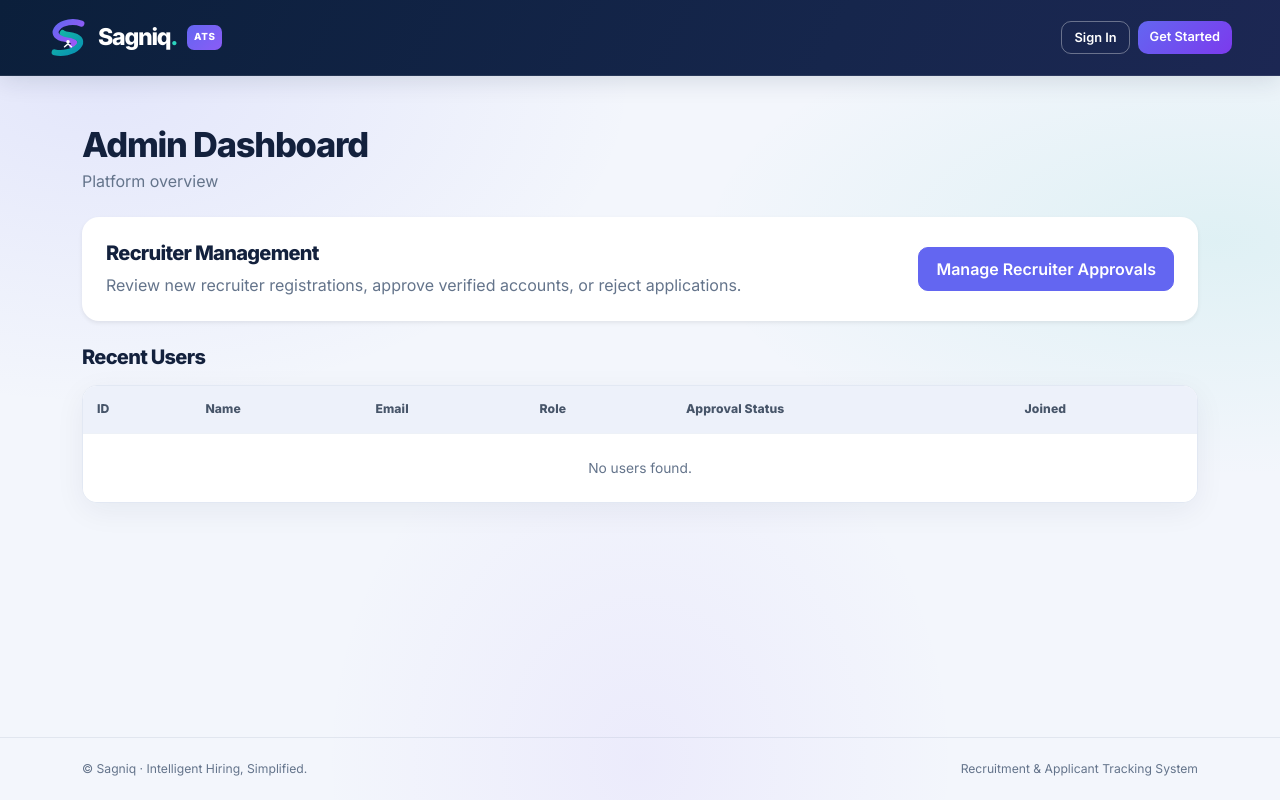
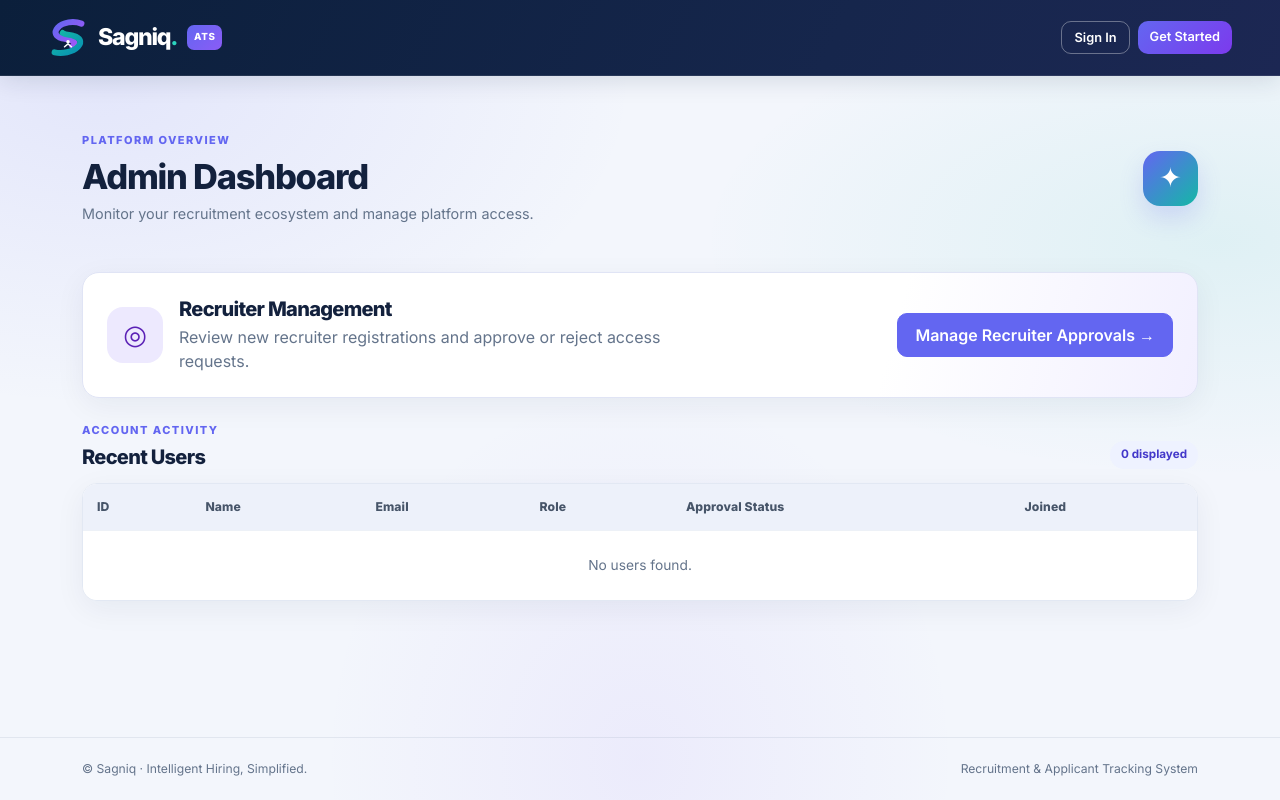
Before and after one commit to Sagnik194/Enterprise-Recruitment-ATS, a FastAPI app: template app/templates/admin.html in a window 1280 px wide. Run offline with FastAPI, Linux system fonts and the light colour scheme; the template is opened without the code that fills it, so the values that code supplies are empty; parts of the project's set-up code (start-up, migrations or seed data) failed here and were passed over.

Commit message:
Redesign Sagniq admin and recruiter dashboards

```diff
--- a/app/static/css/style.css
+++ b/app/static/css/style.css
@@ -914,3 +914,19 @@ details summary::-webkit-details-marker {
         min-height: 0;
     }
 }
+/* Sagniq dashboard enhancements: append to style.css */
+.sagniq-page-header{display:flex;align-items:center;justify-content:space-between;flex-wrap:wrap;gap:18px;margin-bottom:26px;padding:8px 0 14px}
+.sagniq-page-header h2{margin:7px 0 6px}.sagniq-page-header p{margin:0;font-size:.9rem}
+.sagniq-kicker{display:block;color:#6366f1;font-size:.69rem;font-weight:800;letter-spacing:.13em;text-transform:uppercase}
+.sagniq-header-icon{display:grid;place-items:center;width:55px;height:55px;border-radius:17px;background:linear-gradient(135deg,#6366f1,#14b8a6);color:white;font-size:1.7rem;box-shadow:0 12px 25px #6366f130}
+.sagniq-metric{height:100%;min-height:144px;border-top:3px solid #818cf8}
+.sagniq-metric-top{display:flex;align-items:center;justify-content:space-between;gap:8px}
+.sagniq-metric-symbol{display:grid;place-items:center;width:36px;height:36px;border-radius:11px;background:#eef2ff;color:#6366f1;font-size:1.25rem}
+.sagniq-metric h2{margin-top:7px}.sagniq-metric-caption{display:block;color:#94a3b8;font-size:.74rem;margin-top:5px}
+.sagniq-feature-card{background:linear-gradient(105deg,#fff 0%,#fff 72%,#f2f0ff 100%);border:1px solid #e0e4f5!important}
+.sagniq-feature-icon{display:grid;place-items:center;flex:0 0 56px;height:56px;border-radius:16px;background:#ede9fe;color:#5b21b6;font-size:1.7rem}
+.sagniq-section-heading{display:flex;justify-content:space-between;align-items:end;flex-wrap:wrap;gap:12px;margin-bottom:14px}
+.sagniq-section-heading h4{margin:6px 0 0}.sagniq-section-title{margin:25px 0 14px}
+.sagniq-count{display:inline-block;background:#eef2ff;color:#4338ca;border-radius:20px;padding:5px 11px;font-size:.73rem;font-weight:700}
+.sagniq-role{display:inline-block;padding:5px 9px;background:#f1f5f9;border-radius:8px;font-size:.77rem;font-weight:650;color:#334155}
+@media(max-width:575.98px){.sagniq-header-icon{display:none}.sagniq-page-header{margin-bottom:17px}.sagniq-metric{min-height:116px}.sagniq-feature-card .card-body{padding:19px}}
--- a/app/templates/admin.html
+++ b/app/templates/admin.html
@@ -1,193 +1,15 @@
-
 {% extends 'base.html' %}
-
+{% block title %}Admin Dashboard | Sagniq{% endblock %}
 {% block content %}
-
-<!-- ====================================== -->
-<!-- ADMIN DASHBOARD HEADER -->
-<!-- ====================================== -->
-
-<div class="d-flex justify-content-between align-items-center mb-3">
-    <div>
-        <h2 class="mb-1">Admin Dashboard</h2>
-        <p class="text-muted mb-0">
-            Platform overview
-        </p>
-    </div>
+<header class="sagniq-page-header"><div><span class="sagniq-kicker">PLATFORM OVERVIEW</span><h2>Admin Dashboard</h2><p class="text-muted">Monitor your recruitment ecosystem and manage platform access.</p></div><span class="sagniq-header-icon" aria-hidden="true">✦</span></header>
+<div class="row g-3 mb-4">
+{% for name, value in stats.items() %}
+<div class="col-6 col-lg-3"><div class="stat-card sagniq-metric"><div class="sagniq-metric-top"><small>{{ name|title }}</small><span class="sagniq-metric-symbol" aria-hidden="true">{{ {'users':'◎','jobs':'▣','applications':'▤','interviews':'◷'}.get(name,'✦') }}</span></div><h2>{{ value }}</h2><span class="sagniq-metric-caption">Total {{ name|lower }}</span></div></div>
+{% endfor %}
 </div>
-
-
-<!-- ====================================== -->
-<!-- PLATFORM STATISTICS -->
-<!-- ====================================== -->
-
-<div class="row g-3 mb-4">
-
-    {% for name, value in stats.items() %}
-
-    <div class="col-md-3">
-        <div class="stat-card">
-            <small>{{ name|title }}</small>
-            <h2>{{ value }}</h2>
-        </div>
-    </div>
-
-    {% endfor %}
-
-</div>
-
-
-<!-- ====================================== -->
-<!-- PHASE 11: RECRUITER MANAGEMENT -->
-<!-- ====================================== -->
-
-<div class="card shadow-sm border-0 mb-4">
-
-    <div class="card-body p-4">
-
-        <div class="d-flex flex-wrap justify-content-between align-items-center gap-3">
-
-            <div>
-                <h4 class="mb-2">
-                    Recruiter Management
-                </h4>
-
-                <p class="text-muted mb-0">
-                    Review new recruiter registrations,
-                    approve verified accounts,
-                    or reject applications.
-                </p>
-            </div>
-
-            <a href="/admin/recruiters"
-               class="btn btn-primary">
-
-                Manage Recruiter Approvals
-
-            </a>
-
-        </div>
-
-    </div>
-
-</div>
-
-
-<!-- ====================================== -->
-<!-- RECENT USERS -->
-<!-- ====================================== -->
-
-<div class="d-flex justify-content-between align-items-center mb-3">
-
-    <h4 class="mb-0">
-        Recent Users
-    </h4>
-
-</div>
-
-
-<div class="table-responsive">
-
-    <table class="table table-hover align-middle">
-
-        <thead>
-            <tr>
-                <th>ID</th>
-                <th>Name</th>
-                <th>Email</th>
-                <th>Role</th>
-                <th>Approval Status</th>
-                <th>Joined</th>
-            </tr>
-        </thead>
-
-        <tbody>
-
-            {% for u in users %}
-
-            <tr>
-
-                <td>
-                    {{ u.id }}
-                </td>
-
-                <td>
-                    {{ u.full_name }}
-                </td>
-
-                <td>
-                    {{ u.email }}
-                </td>
-
-                <td>
-                    {{ u.role|title }}
-                </td>
-
-                <!-- APPROVAL STATUS -->
-
-                <td>
-
-                    {% if u.role == "recruiter" %}
-
-                        {% if u.approval_status == "approved" %}
-
-                            <span class="badge bg-success">
-                                Approved
-                            </span>
-
-                        {% elif u.approval_status == "pending" %}
-
-                            <span class="badge bg-warning text-dark">
-                                Pending
-                            </span>
-
-                        {% elif u.approval_status == "rejected" %}
-
-                            <span class="badge bg-danger">
-                                Rejected
-                            </span>
-
-                        {% else %}
-
-                            <span class="badge bg-secondary">
-                                Unknown
-                            </span>
-
-                        {% endif %}
-
-                    {% else %}
-
-                        <span class="text-muted">
-                            Not Required
-                        </span>
-
-                    {% endif %}
-
-                </td>
-
-                <td>
-                    {{ u.created_at.strftime('%d %b %Y') }}
-                </td>
-
-            </tr>
-
-            {% else %}
-
-            <tr>
-                <td colspan="6"
-                    class="text-center text-muted py-4">
-
-                    No users found.
-
-                </td>
-            </tr>
-
-            {% endfor %}
-
-        </tbody>
-
-    </table>
-
-</div>
-
+<section class="card sagniq-feature-card mb-4"><div class="card-body"><div class="d-flex flex-wrap justify-content-between align-items-center gap-3"><div class="d-flex align-items-center gap-3"><div class="sagniq-feature-icon" aria-hidden="true">◎</div><div><h4 class="mb-1">Recruiter Management</h4><p class="text-muted mb-0">Review new recruiter registrations and approve or reject access requests.</p></div></div><a href="/admin/recruiters" class="btn btn-primary">Manage Recruiter Approvals <span aria-hidden="true">→</span></a></div></div></section>
+<section class="sagniq-section"><div class="sagniq-section-heading"><div><span class="sagniq-kicker">ACCOUNT ACTIVITY</span><h4>Recent Users</h4></div><span class="sagniq-count">{{ users|length }} displayed</span></div><div class="table-responsive"><table class="table table-hover align-middle"><thead><tr><th scope="col">ID</th><th scope="col">Name</th><th scope="col">Email</th><th scope="col">Role</th><th scope="col">Approval Status</th><th scope="col">Joined</th></tr></thead><tbody>
+{% for u in users %}<tr><td class="text-muted">#{{ u.id }}</td><td><strong>{{ u.full_name }}</strong></td><td>{{ u.email }}</td><td><span class="sagniq-role">{{ u.role|title }}</span></td><td>{% if u.role == 'recruiter' %}{% if u.approval_status == 'approved' %}<span class="badge bg-success">Approved</span>{% elif u.approval_status == 'pending' %}<span class="badge bg-warning text-dark">Pending</span>{% elif u.approval_status == 'rejected' %}<span class="badge bg-danger">Rejected</span>{% else %}<span class="badge bg-secondary">Unknown</span>{% endif %}{% else %}<span class="text-muted">Not required</span>{% endif %}</td><td>{{ u.created_at.strftime('%d %b %Y') }}</td></tr>
+{% else %}<tr><td colspan="6" class="text-center text-muted py-4">No users found.</td></tr>{% endfor %}
+</tbody></table></div></section>
 {% endblock %}
```
Also changed, not shown: app/templates/recruiter.html (+11 -8 lines), app/templates/recruiter_approvals.html (+11 -10 lines).
